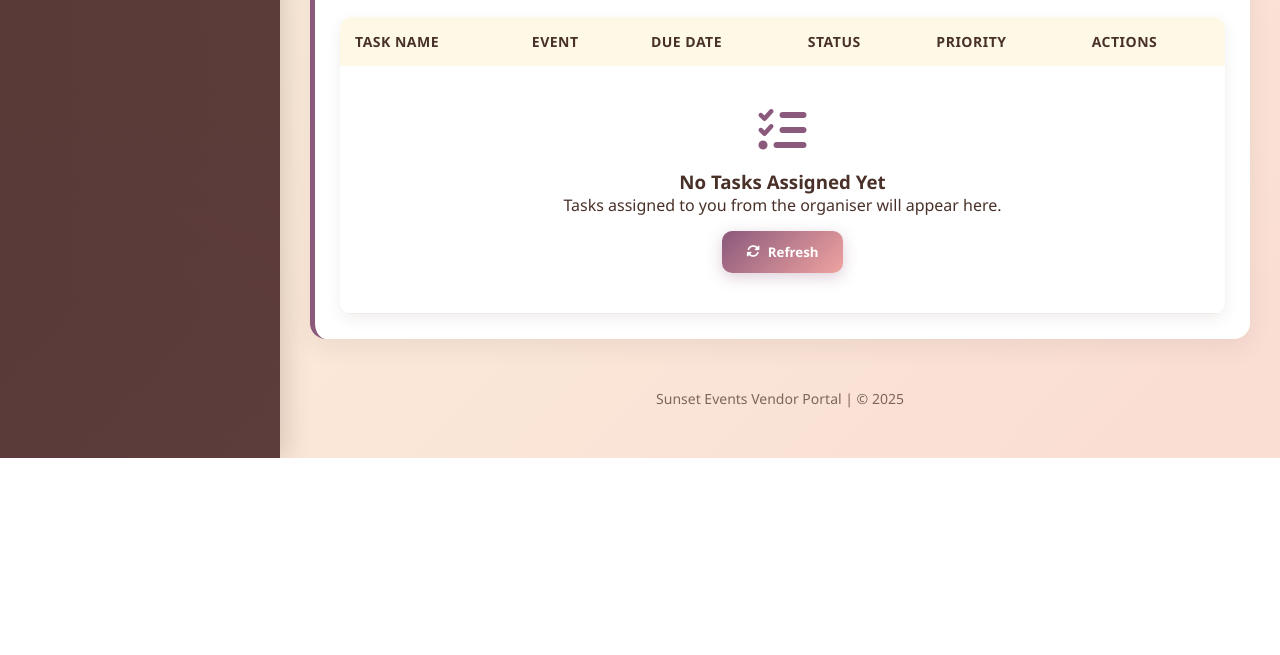
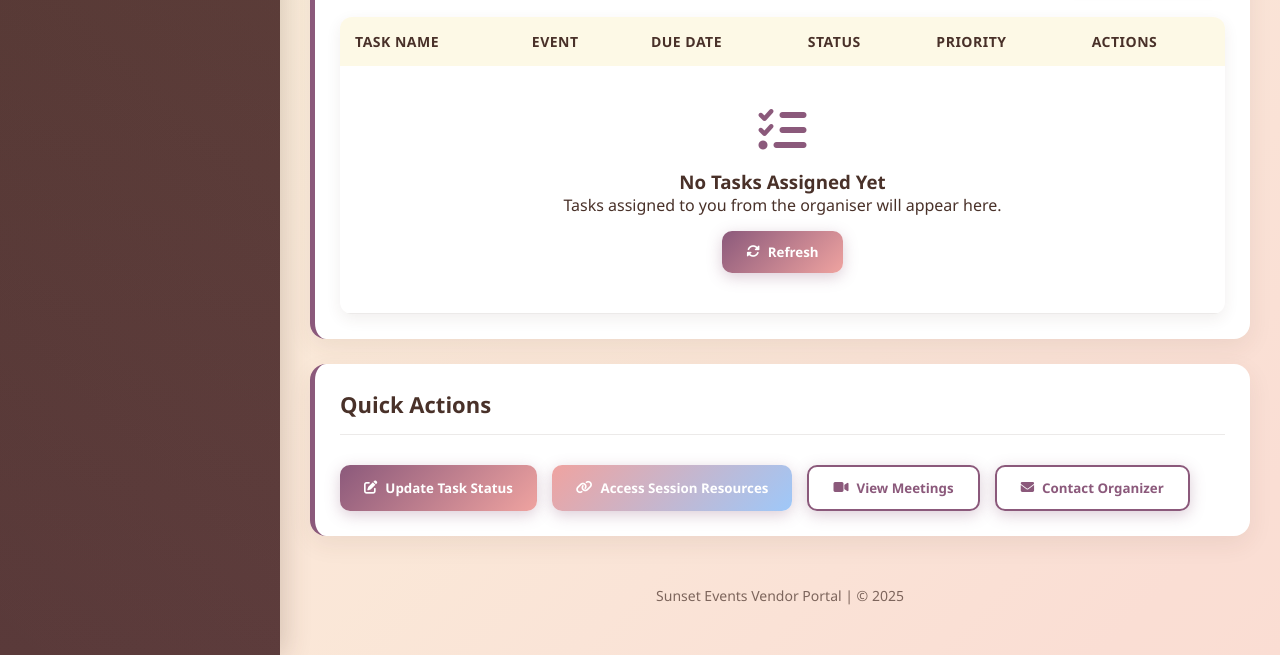
Before and after one commit to asritha-chikkala/GatherX, a plain HTML site: page frontend/vendor.html in a window 1280 px wide. Shown: the part 734-1389 px from the top of the page. Before the commit the page ends 1192 px from the top, so only its background shows below. Drawn offline with Linux system fonts and the light colour scheme; no server answers.

Commit message:
deployment_chnages_2

```diff
--- a/frontend/vendor.html
+++ b/frontend/vendor.html
@@ -1007,6 +1007,28 @@
                     </div>
                 </div>
 
+                <!-- Quick Actions -->
+                <div class="feature-section">
+                    <div class="section-header">
+                        <h3>Quick Actions</h3>
+                    </div>
+                    <div class="quick-actions">
+                        <button class="btn" onclick="showPage('tasks')">
+                            <i class="fas fa-edit"></i> Update Task Status
+                        </button>
+                        <button class="btn btn-secondary" onclick="showPage('resources')">
+                            <i class="fas fa-link"></i> Access Session Resources
+                        </button>
+                        <button class="btn btn-outline" onclick="showPage('meetings')">
+                            <i class="fas fa-video"></i> View Meetings
+                        </button>
+                        <button class="btn btn-outline" onclick="showPage('messages')">
+                            <i class="fas fa-envelope"></i> Contact Organizer
+                        </button>
+                    </div>
+                </div>
+            </div>
+
             <!-- My Tasks Page -->
             <div id="tasks" class="content-page">
                 <div class="feature-section">
@@ -1173,7 +1195,7 @@
 
     <script>
         // API Configuration
-        const API_BASE_URL = 'https://gatherx-1vsr.onrender.com/api';
+        const API_BASE_URL = 'https://gatherx-1vsr.onrender.com';
 
         // API Service for Vendor - UPDATED FOR EVENTS
         const vendorApiService = {
```
Also changed, not shown: frontend/index.html (+2 -2 lines).
